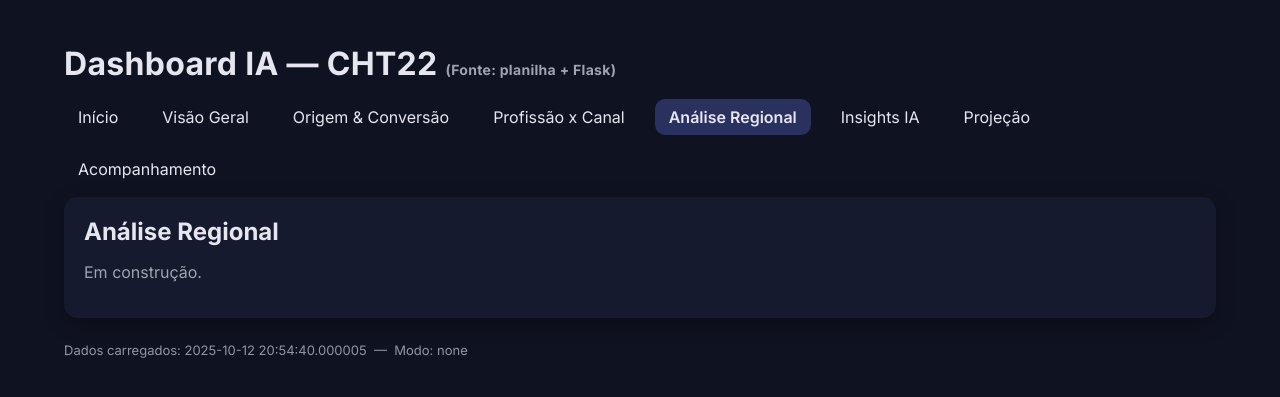
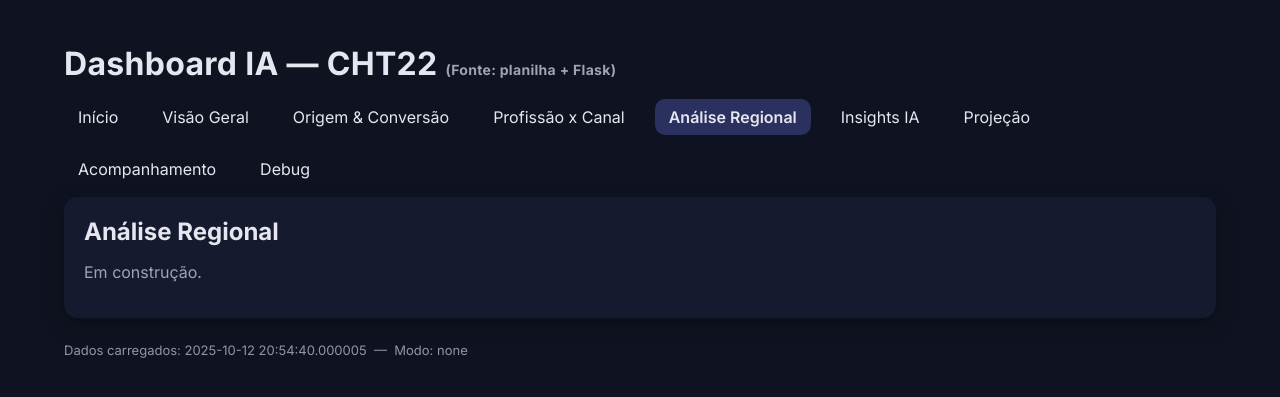
Before and after one commit to MacDowell354/dashboard-nandamac-ia, a Flask app: page /analise-regional in a window 1280 px wide. Shown: the top 397 px of the page. Run offline with Flask 3, Linux system fonts and the light colour scheme.

Commit message:
Update base.html

```diff
--- a/templates/base.html
+++ b/templates/base.html
@@ -46,6 +46,7 @@
         <a href="/insights-ia" class="{{ 'active' if '/insights-ia' in p else '' }}">Insights IA</a>
         <a href="/projecao-resultados" class="{{ 'active' if '/projecao-resultados' in p else '' }}">Projeção</a>
         <a href="/acompanhamento-vendas" class="{{ 'active' if '/acompanhamento-vendas' in p else '' }}">Acompanhamento</a>
+        <a href="/debug" class="{{ 'active' if '/debug' in p else '' }}">Debug</a>
       </nav>
     </header>
 
```
